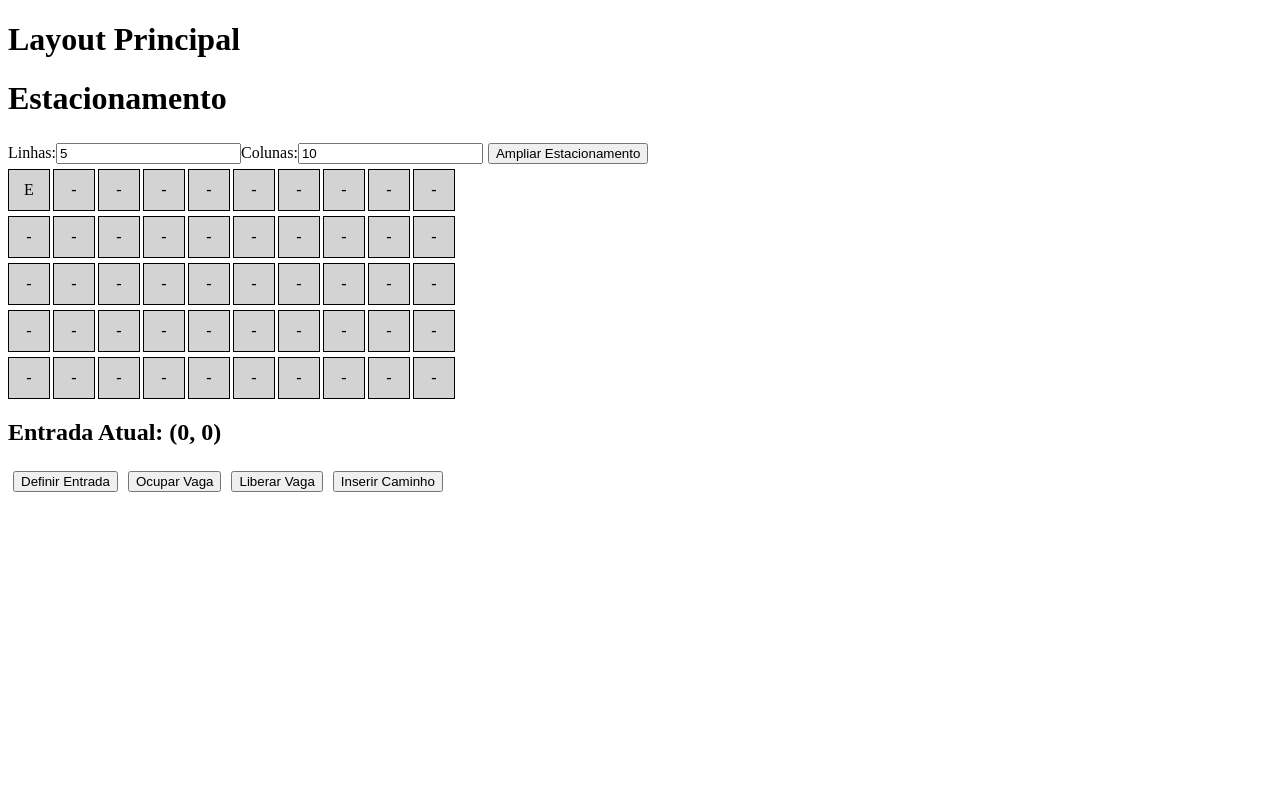
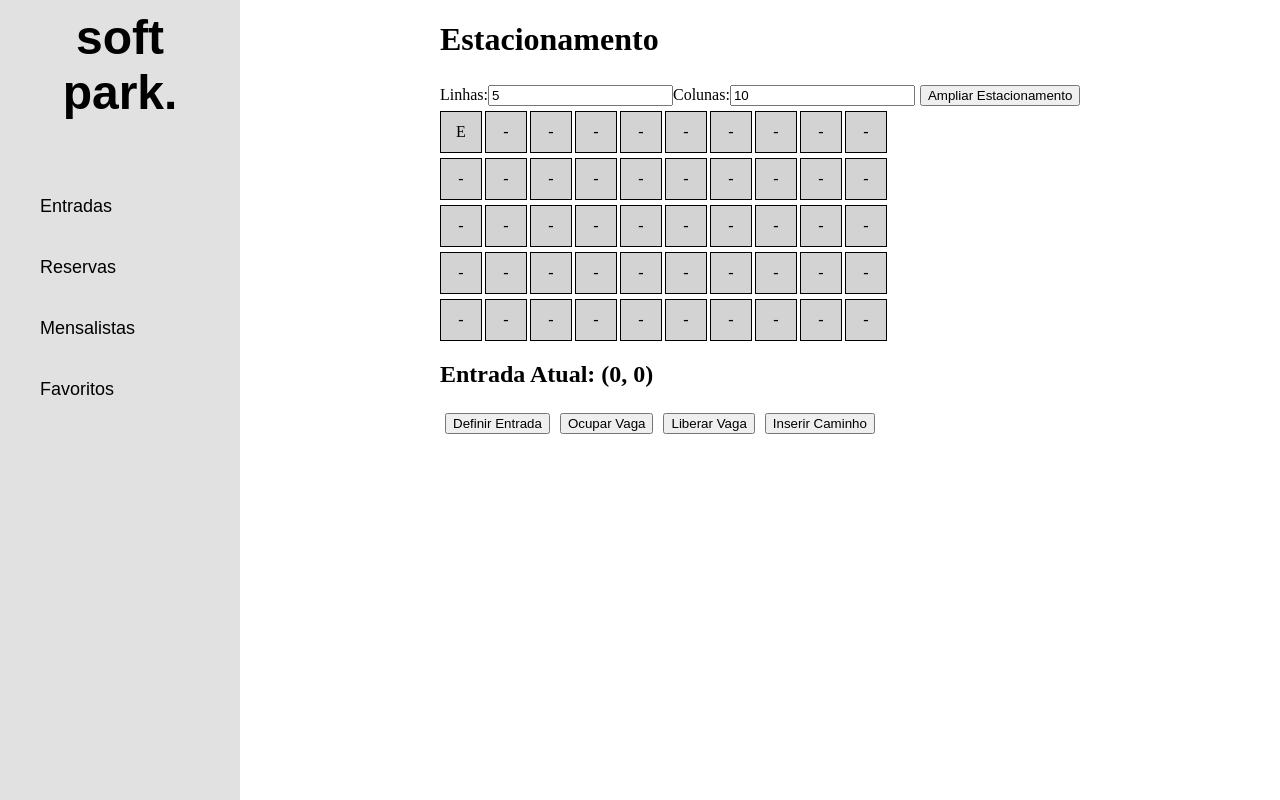
Before and after one commit to EdsonEAdriano/ParkSoft, a Next.js app: page / in a window 1280 px wide. Built offline with nearby package versions, Linux system fonts and the light colour scheme.

Commit message:
Create: sidebar

```diff
--- /dev/null
+++ b/src/app/components/navbar.css
@@ -0,0 +1,111 @@
+.navbar {
+    background-color: #c5c5c585;
+    width: 200px;
+    height: auto;
+    display: flex;
+    flex-direction: column;
+    align-items: center;
+    padding: 10px 20px; /* Ajusta o padding para um layout mais responsivo */
+    top: 0;
+    left: 0;
+    margin: 0; /* Remove qualquer margem ao redor da navbar */
+}
+
+.logo {
+    margin-bottom: 50px;
+    text-align: center;
+    font-size: 24px;
+    font-weight: bold;
+}
+
+.logo h1 {
+    margin: 0;
+    font-family: 'Arial', sans-serif;
+    text-transform: lowercase;
+}
+
+.menu {
+    list-style-type: none;
+    padding: 0;
+    width: 100%;
+    justify-content: space-between; /* Ajusta para distribuir os itens */
+}
+
+.menu li {
+    display: flex;
+    align-items: center;
+    margin-bottom: 20px;
+    font-size: 18px;
+    cursor: pointer;
+    padding: 10px;
+    transition: background-color 0.3s;
+    margin-right: 20px; /* Adiciona margem à direita para espaçamento */
+}
+
+.menu li:hover {
+    background-color: #e0e0e0;
+    border-radius: 8px;
+}
+
+.icon {
+    margin-right: 10px;
+    font-size: 20px;
+}
+
+.menu span {
+    font-family: 'Arial', sans-serif;
+}
+
+/* Icons using FontAwesome */
+.fas {
+    font-family: 'Font Awesome 5 Free';
+}
+
+@media (max-width: 768px) {
+    .navbar {
+        width: 100%;
+        height: auto;
+        flex-direction: row; /* Muda a direção para horizontal */
+        justify-content: space-between; /* Espaça os itens horizontalmente */
+        align-items: center; /* Centraliza os itens verticalmente */
+        position: fixed; /* Fixa a navbar no topo */
+        top: 0; /* Posiciona no topo */
+        left: 0; /* Alinha à esquerda */
+        padding: 10px 15px; /* Ajusta o padding para telas menores */
+        background-color: #f2f2f2; /* Garante que a cor de fundo seja consistente */
+        z-index: 1000; /* Garante que a navbar fique acima de outros elementos */
+    }
+
+    .menu {
+        display: flex;
+        flex-direction: row; /* Direção horizontal para os itens do menu */
+        justify-content: center; /* Centraliza os itens do menu */
+        width: auto; /* Ajusta a largura para o conteúdo */
+    }
+
+    .menu li {
+        margin-bottom: 0; /* Remove a margem inferior */
+        margin-right: 15px; /* Ajusta a margem para telas menores */
+        justify-content: center; /* Centraliza os itens */
+    }
+
+    .logo {
+        margin-bottom: 0; /* Remove a margem inferior */
+    }
+}
+
+.menu li a {
+    display: flex; /* Garante que o link ocupe o espaço necessário */
+    align-items: center; /* Centraliza verticalmente o conteúdo do link */
+    margin-right: 20px; /* Adiciona margem à direita para espaçamento */
+}
+
+.dropdown-button {
+    margin-right: 20px; /* Adiciona margem à direita para espaçamento */
+}
+
+.content {
+    margin-left: 0; /* Ajusta o espaço para a largura da navbar fixa */
+    margin-top: 20px; /* Espaço superior */
+    padding: 20px; /* Padding interno para o conteúdo */
+}
--- /dev/null
+++ b/src/app/components/navbar.tsx
@@ -0,0 +1,85 @@
+'use client'
+
+import React, { useState, useEffect } from 'react';
+import './navbar.css';
+import Link from 'next/link';
+
+const Navbar: React.FC = () => {
+    const [isOpen, setIsOpen] = useState(false);
+    const [isMobile, setIsMobile] = useState(false); // Inicializa como false
+
+    const toggleDropdown = () => {
+        if (isMobile) {
+            setIsOpen(!isOpen);
+        }
+    };
+
+    useEffect(() => {
+        const handleResize = () => {
+            setIsMobile(window.innerWidth <= 768);
+            if (window.innerWidth > 768) {
+                setIsOpen(true);
+            } else {
+                setIsOpen(false);
+            }
+        };
+
+        // Define o estado inicial de isMobile
+        handleResize();
+
+        window.addEventListener('resize', handleResize);
+        return () => {
+            window.removeEventListener('resize', handleResize);
+        };
+    }, []);
+
+    return (
+        <div className={`navbar ${isMobile ? 'vertical' : ''}`}>
+            <Link href='/' style={{ textDecoration: 'none', color: 'inherit' }}>
+                <div className="logo">
+                    <h1>soft</h1>
+                    <h1>park.</h1>
+                </div>
+            </Link>
+            {isMobile && (
+                <button className="dropdown-button" onClick={toggleDropdown}>
+                    {isOpen ? '▲' : '▼'}
+                </button>
+            )}
+            {(isOpen || !isMobile) && (
+                <ul className="menu dropdown">
+                    <li>
+                        <Link href='/entries' style={{ textDecoration: 'none', color: 'inherit' }}>
+                            <div className="icon">
+                                <i className="fas fa-parking"></i>
+                            </div>
+                            <span>Entradas</span>
+                        </Link>
+                    </li>
+                    <li>
+                        <Link href='/reservations' style={{ textDecoration: 'none', color: 'inherit' }}>
+                            <div className="icon">
+                                <i className="fas fa-calendar-check"></i>
+                            </div>
+                            <span>Reservas</span>
+                        </Link>
+                    </li>
+                    <li>
+                        <div className="icon">
+                            <i className="fas fa-user"></i>
+                        </div>
+                        <span>Mensalistas</span>
+                    </li>
+                    <li>
+                        <div className="icon">
+                            <i className="fas fa-star"></i>
+                        </div>
+                        <span>Favoritos</span>
+                    </li>
+                </ul>
+            )}
+        </div>
+    );
+};
+
+export default Navbar;
--- a/src/app/layout.tsx
+++ b/src/app/layout.tsx
@@ -1,5 +1,7 @@
 import type { Metadata } from "next";
 import localFont from "next/font/local";
+
+import Navbar from "./components/navbar";
 
 const geistSans = localFont({
   src: "./fonts/GeistVF.woff",
@@ -12,11 +14,6 @@ const geistMono = localFont({
   weight: "100 900",
 });
 
-export const metadata: Metadata = {
-  title: "Create Next App",
-  description: "Generated by create next app",
-};
-
 export default function RootLayout({
   children,
 }: Readonly<{
@@ -26,9 +23,12 @@ export default function RootLayout({
     <html lang="en">
       <body
         className={`${geistSans.variable} ${geistMono.variable} antialiased`}
+        style={{ display: 'flex', height: '100vh', margin: 0, overflow: 'hidden' }}
       >
-        <h1>Layout Principal</h1>
-        {children}
+        <Navbar />
+        <div style={{ flex: 1, marginLeft: '200px', overflow: 'auto' }}>
+          {children}
+        </div>
       </body>
     </html>
   );
--- a/src/app/page.tsx
+++ b/src/app/page.tsx
@@ -6,6 +6,8 @@ import Estacionamento from "./components/estacionamento";
 
 export default function Home() {
   return (
-    <Estacionamento />
+    <>
+      <Estacionamento />
+    </>
   );
 }
```
